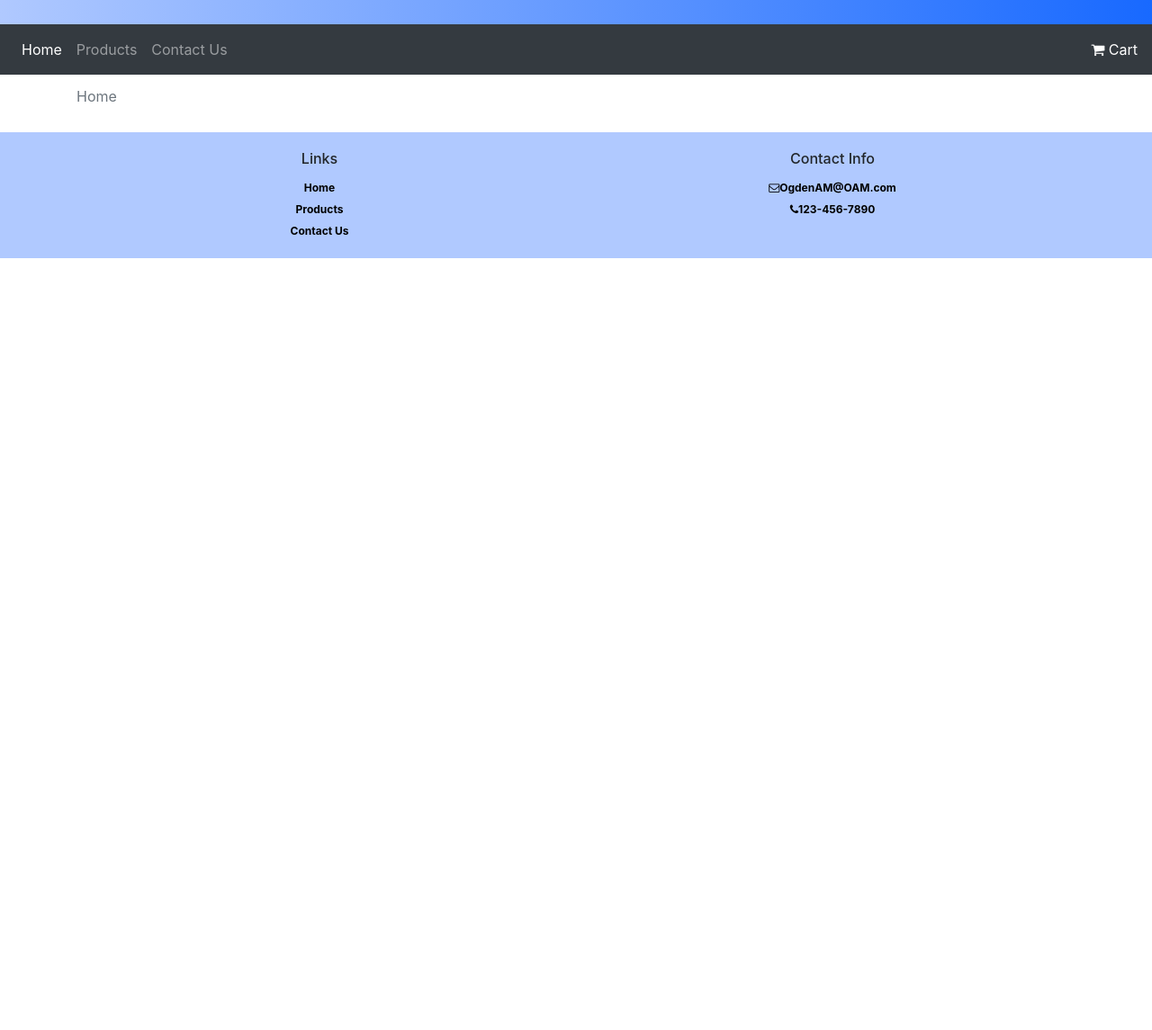
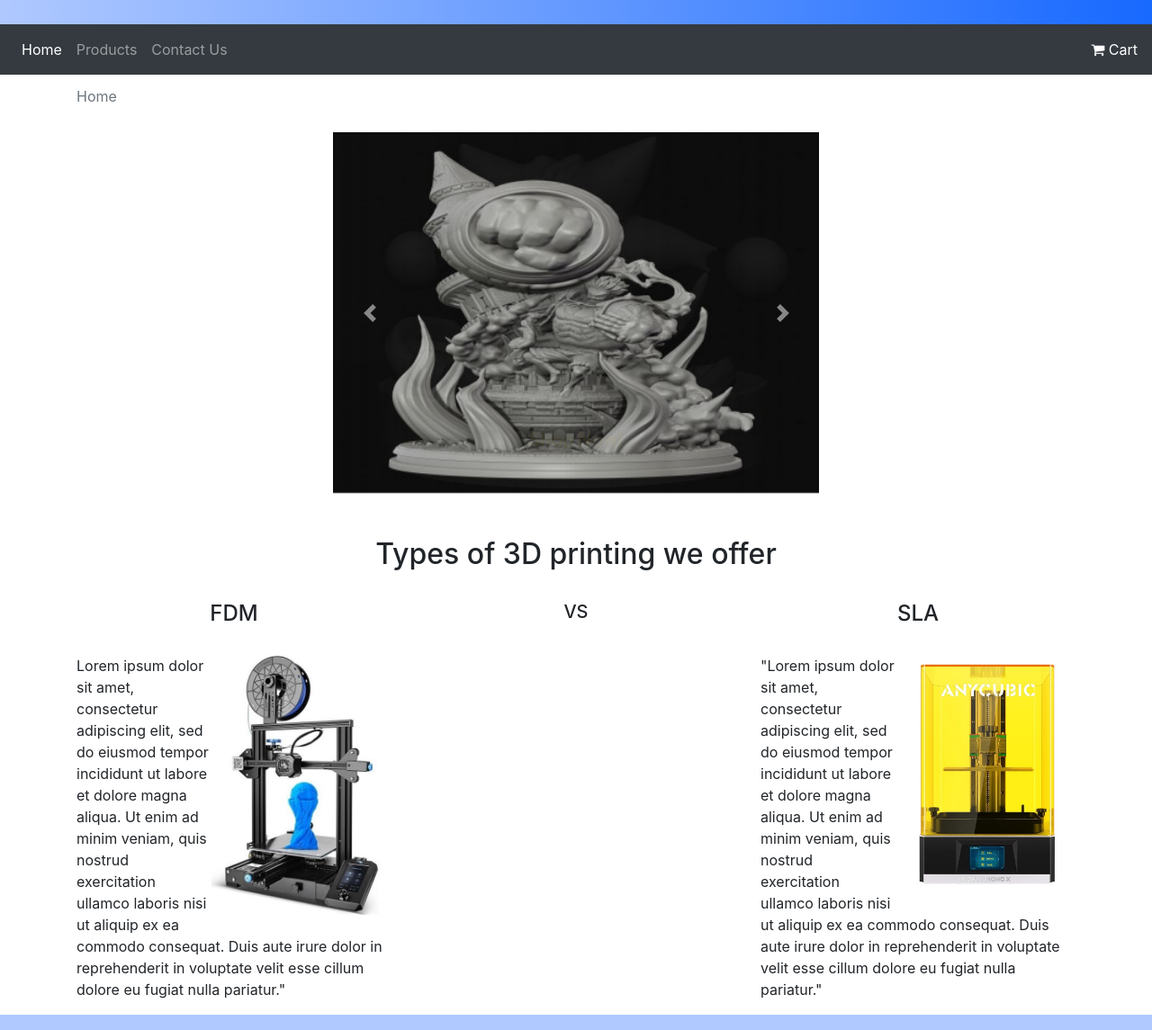
Before and after one commit to David-Ogden-III/personalProject, a website: page index.html in a window 1280 px wide. Shown: the part 123-1268 px from the top of the page at 90% size. Before the commit the page ends 800 px from the top, so only its background shows below. Drawn offline with nearby package versions, Linux system fonts and the light colour scheme; a script that the page names is missing.

Commit message:
Updated home page

```diff
--- a/index.html
+++ b/index.html
@@ -111,11 +111,80 @@
     </div>
 
     <div class="container">
-    <nav aria-label="breadcrumb">
-        <ol class="breadcrumb bg-transparent ml-n3">
-            <li class="breadcrumb-item active" aria-current="page">Home</li>
-        </ol>
-    </nav>
+        <nav aria-label="breadcrumb">
+            <ol class="breadcrumb bg-transparent ml-n3">
+                <li class="breadcrumb-item active" aria-current="page">Home</li>
+            </ol>
+        </nav>
+
+        <div class="row">
+            <div class="col-md-6 mx-auto">
+                <div id="homeCarousel" class="carousel slide carousel-fade" data-ride="carousel">
+                    <div class="carousel-inner">
+                        <div class="carousel-item" data-interval="5000">
+                            <img src="Images/gengaralt3.jpg" class="d-block w-100" title="Gengar on slideshow"
+                                alt="Gengar on slideshow" />
+                            <div class="carousel-caption d-none d-md-block">
+                                <a href="products.html" title="Link to Products" type="button">
+                                    <h5 class="text-warning">Shop Now!</h5>
+                                </a>
+                            </div>
+                        </div>
+                        <div class="carousel-item" data-interval="5000">
+                            <img src="Images/grogualt2.jpg" class="d-block w-100" title="Grogu on slideshow"
+                                alt="Grogu on slideshow" />
+                        </div>
+                        <div class="carousel-item active" data-interval="5000">
+                            <img src="Images/luffyalt3.jpg" class="d-block w-100" title="Luffy on slideshow"
+                                alt="Luffy on slideshow" />
+                        </div>
+                    </div>
+                    <a class="carousel-control-prev" href="#homeCarousel" role="button" title="Previous Button"
+                        data-slide="prev">
+                        <span class="carousel-control-prev-icon"></span>
+                        <span class="sr-only">Previous</span>
+                    </a>
+                    <a class="carousel-control-next" href="#homeCarousel" role="button" title="Next Button"
+                        data-slide="next">
+                        <span class="carousel-control-next-icon"></span>
+                        <span class="sr-only">Next</span>
+                    </a>
+                </div>
+            </div>
+        </div>
+    </div>
+
+    <div class="container mt-5">
+        <div class="row">
+            <h2 class="mx-auto">Types of 3D printing we offer</h2>
+        </div>
+        <br />
+        <div class="row">
+            <div class="col">
+                <h4 class="text-center">FDM</h4><br/>
+                <img src="images/fdmprinter.jpeg" class="productPhoto image-fluid float-right d-none d-sm-block" alt="FDM Printer"
+                    title="FDM Printer" />
+                <p>Lorem ipsum dolor sit amet, consectetur adipiscing elit, sed do eiusmod tempor
+                    incididunt ut labore
+                    et dolore magna aliqua. Ut enim ad minim veniam, quis nostrud exercitation ullamco laboris nisi ut
+                    aliquip ex ea commodo consequat. Duis aute irure dolor in reprehenderit in voluptate velit esse
+                    cillum dolore eu fugiat nulla pariatur."</p>
+            </div>
+            <div class="col">
+                <h3 class="text-center">VS</h3>
+            </div>
+                <div class="col">
+                    <h4 class="text-center">SLA</h4><br/>
+                    <img src="images/slaprinter.jpg" class="productPhoto image-fluid float-right d-none d-sm-block"
+                        alt="SLA Printer" title="SLA Printer" />
+                    <p>"Lorem ipsum dolor sit amet, consectetur adipiscing elit, sed do eiusmod
+                        tempor incididunt ut labore
+                        et dolore magna aliqua. Ut enim ad minim veniam, quis nostrud exercitation ullamco laboris nisi
+                        ut
+                        aliquip ex ea commodo consequat. Duis aute irure dolor in reprehenderit in voluptate velit esse
+                        cillum dolore eu fugiat nulla pariatur."</p>
+                </div>
+        </div>
     </div>
 
     <footer class="footer">
@@ -123,14 +192,14 @@
             <div class="row">
                 <div class="col text-center">
                     <h6>Links</h6>
-                    <a href="#" class="badge dark-link" title="Link to home">Home</a><br/>
-                    <a href="Products.html" class="badge dark-link" title="Link to Products">Products</a><br/>
+                    <a href="#" class="badge dark-link" title="Link to home">Home</a><br />
+                    <a href="Products.html" class="badge dark-link" title="Link to Products">Products</a><br />
                     <a href="contact.html" class="badge dark-link" title="Link to Contact Us">Contact Us</a>
                 </div>
                 <div class="col text-center">
                     <h6>Contact Info</h6>
                     <a href="mailto:#" class="badge dark-link" title="Company Email"><i
-                            class="fa fa-envelope-o"></i>OgdenAM@OAM.com</a><br/>
+                            class="fa fa-envelope-o"></i>OgdenAM@OAM.com</a><br />
                     <a href="tel:#" class="badge dark-link" title="Company Email"><i
                             class="fa fa-phone"></i>123-456-7890</a>
                 </div>
```
Also changed, not shown: Images/fdmprinter.jpeg (added), Images/gengaralt2.jpg (added), Images/gengaralt3.jpg (added), Images/grogualt2.jpg (added), Images/luffyalt2.jpg (added), Images/luffyalt3.jpg (added), Images/slaprinter.jpg (added).
